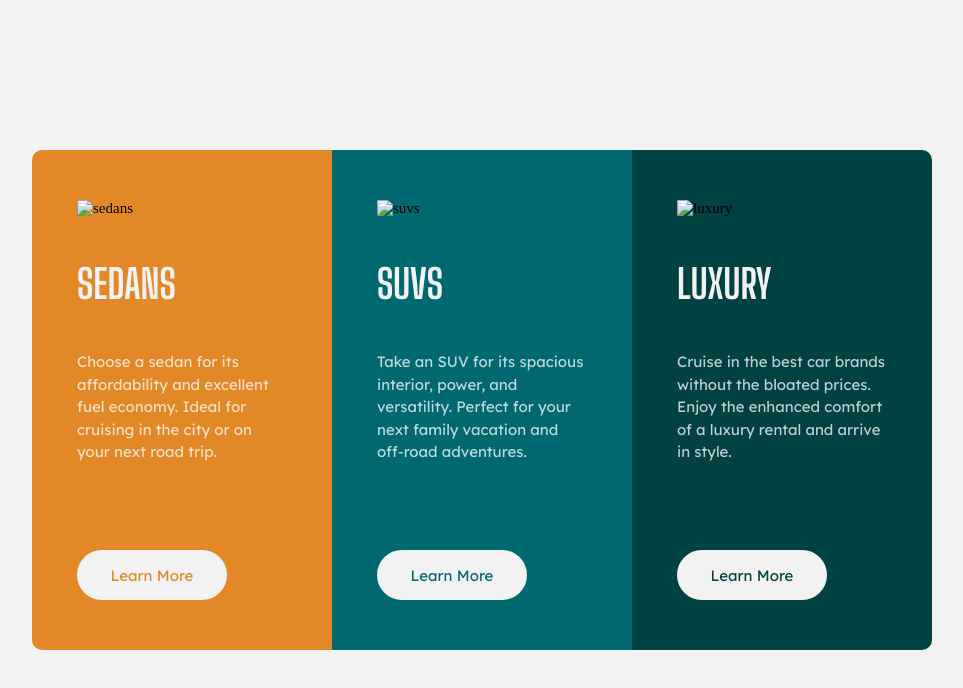
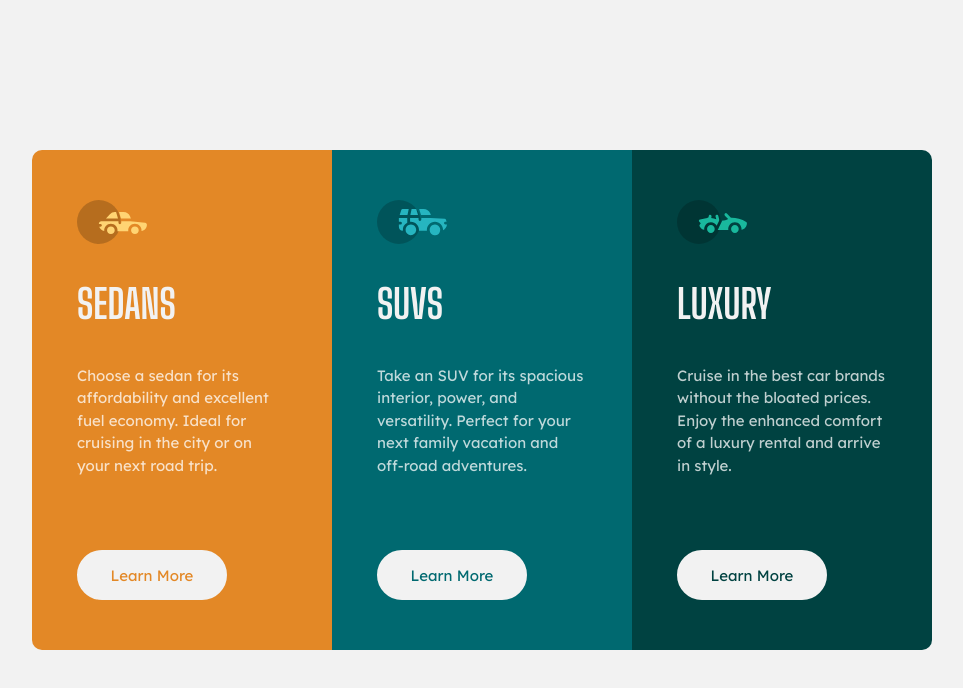
Before and after one commit to AndjelaAxy/3-column-preview-card-component-solution, a plain HTML site: page index.html in a window 1280 px wide. Shown: the whole page, without its empty margins (158-1121 px from the left). Drawn offline with Linux system fonts and the light colour scheme.

Commit message:
Update index.html

```diff
--- a/index.html
+++ b/index.html
@@ -3,7 +3,7 @@
 <head>
   <meta charset="UTF-8">
   <meta name="viewport" content="width=device-width, initial-scale=1.0">
-  <link rel="icon" type="image/png" sizes="32x32" href="./images/favicon-32x32.png">
+  <link rel="icon" type="image/png" sizes="32x32" href="favicon-32x32.png">
   <title>Frontend Mentor | 3-column preview card component</title>
   <link rel="stylesheet" href="style.css">
 </head>
@@ -13,7 +13,7 @@
 
 <article id="first">
   <div>
-  <img src="images/icon-sedans.svg" alt="sedans">
+  <img src="icon-sedans.svg" alt="sedans">
   <h1>Sedans</h1>
   <p>Choose a sedan for its affordability and excellent fuel economy. Ideal for cruising in the city
   or on your next road trip.</p>
@@ -23,7 +23,7 @@
 
 <article id="second">
   <div>
-  <img src="images/icon-suvs.svg" alt="suvs">
+  <img src="icon-suvs.svg" alt="suvs">
   <h1>SUVs</h1>
   <p>Take an SUV for its spacious interior, power, and versatility. Perfect for your next family vacation
   and off-road adventures.</p>
@@ -33,7 +33,7 @@
 
 <article id="third">
   <div>
-  <img src="images/icon-luxury.svg" alt="luxury">
+  <img src="icon-luxury.svg" alt="luxury">
   <h1>Luxury</h1>
   <p>Cruise in the best car brands without the bloated prices. Enjoy the enhanced comfort of a luxury
   rental and arrive in style.</p>
```
